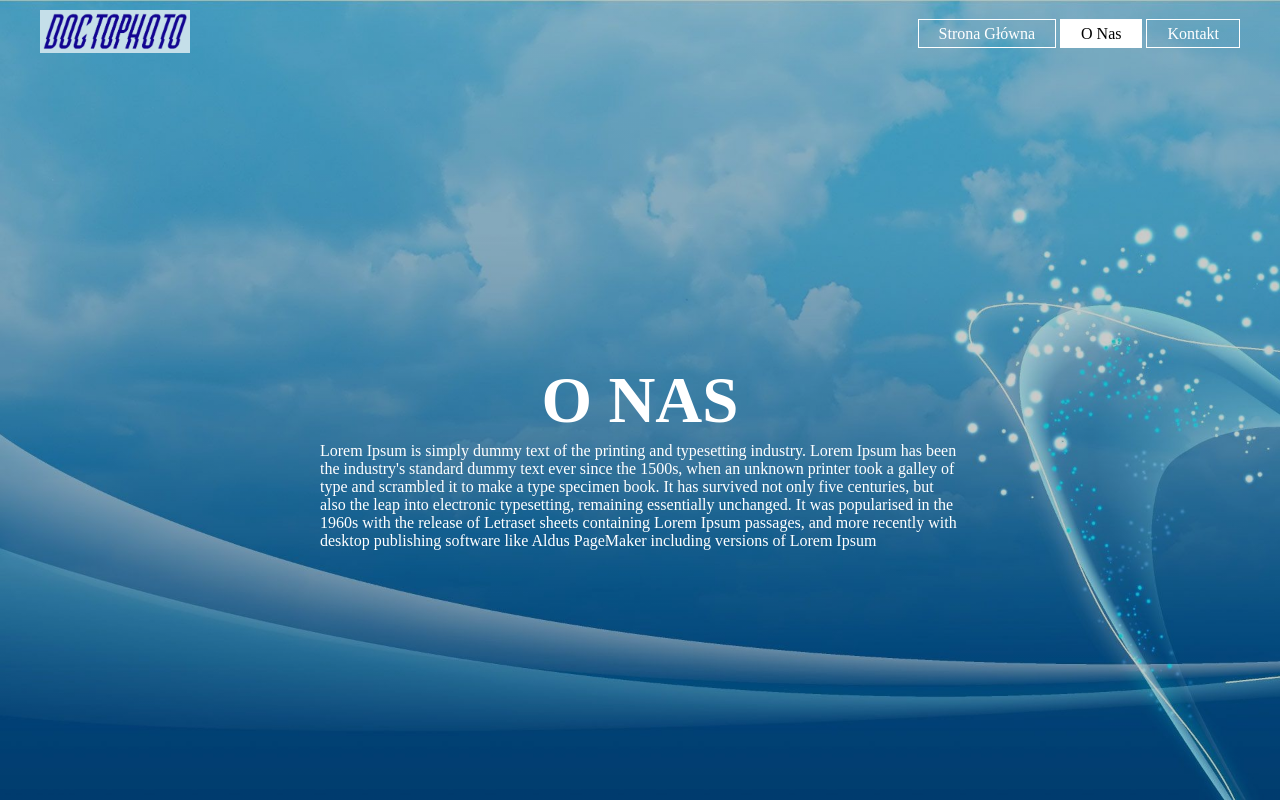
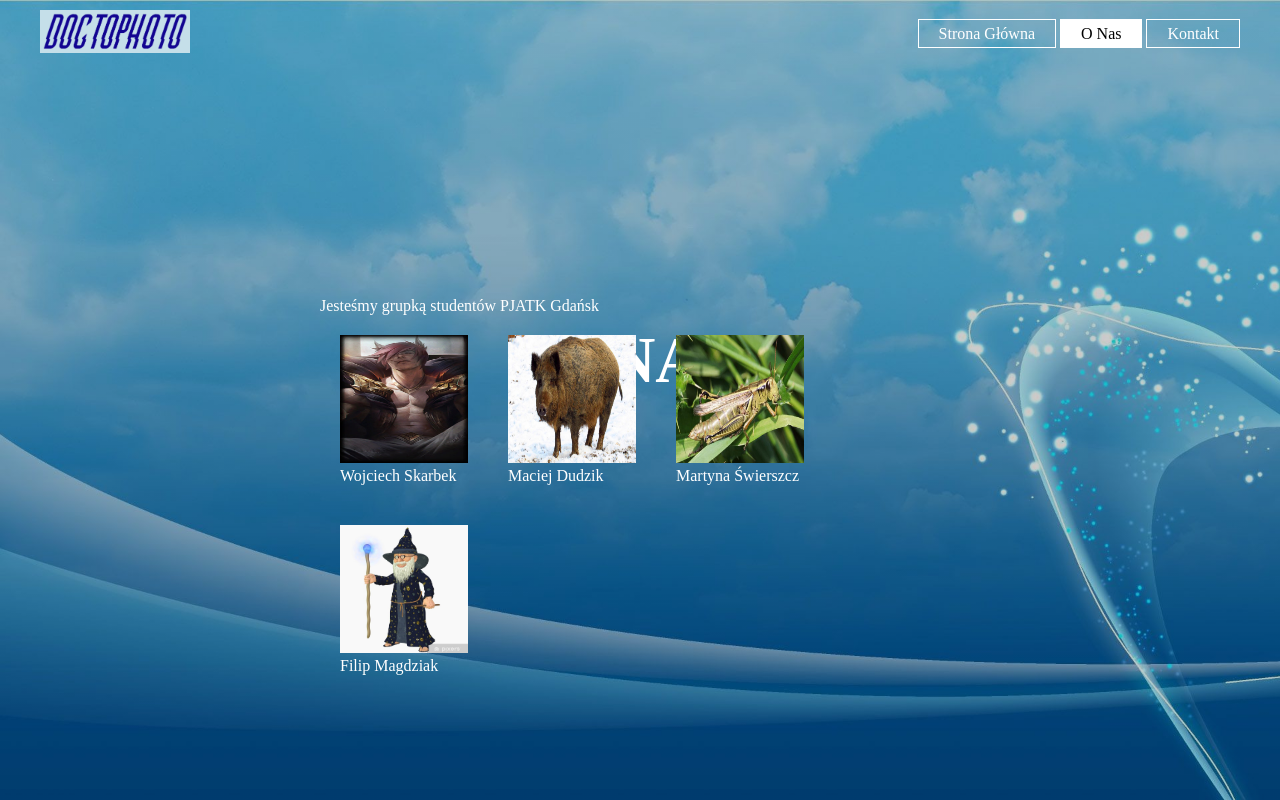
Before and after one commit to wskarbek/doctophoto, a Django app: page /dtp/about in a window 1280 px wide. Run offline with Django 3.2, Linux system fonts and the light colour scheme.

Commit message:
Edited about.html

```diff
--- a/dtp/static/dtp/style.css
+++ b/dtp/static/dtp/style.css
@@ -184,3 +184,22 @@ tr:hover{
     background-color: white;
     color: black;
 }
+
+.container .about .column{
+    float: left;
+    padding: 20px;
+    left: 50%;
+
+ }
+
+ .title2 {
+     position: absolute;
+     top: 45%;
+     left: 50%;
+     transform: translate(-50%,-50%);
+ }
+
+  .title2 h1{
+     color: #fff;
+     font-size: 65px;
+ }
--- a/dtp/templates/dtp/about.html
+++ b/dtp/templates/dtp/about.html
@@ -17,13 +17,40 @@
                 <li><a href="contact">Kontakt</a></li>
             </ul>
         </div>
-        <div class="title">
+        <div class="title2">
            <h1>O NAS</h1>
         </div>
         <div class="container">
             <div class="about" id="about">
-Lorem Ipsum is simply dummy text of the printing and typesetting industry. Lorem Ipsum has been the industry's standard dummy text ever since the 1500s, when an unknown printer took a galley of type and scrambled it to make a type specimen book. It has survived not only five centuries, but also the leap into electronic typesetting, remaining essentially unchanged. It was popularised in the 1960s with the release of Letraset sheets containing Lorem Ipsum passages, and more recently with desktop publishing software like Aldus PageMaker including versions of Lorem Ipsum
-            </div>
+                <div class="row">
+                    Jesteśmy grupką studentów PJATK Gdańsk
+                <br>
+                    <div class="column">
+                    <figure>
+                    <img src="{%  static 'dtp/images/Sett.jpg' %}" alt="Wojtek Skarbek" style="width:128px;height:128px;">
+                    <figcaption>Wojciech Skarbek</figcaption>
+                    </figure>
+                        </div>
+                <div class="column">
+                    <figure>
+                    <img src="{%  static 'dtp/images/dzik.jpg' %}" alt="Maciej Dudzik" style="width:128px;height:128px;">
+                    <figcaption>Maciej Dudzik</figcaption>
+                    </figure>
+                </div>
+                <div class="column">
+                    <figure>
+                    <img src="{%  static 'dtp/images/swierszcz.jpg' %}" alt="Martyna Świerszcz" style="width:128px;height:128px;">
+                    <figcaption>Martyna Świerszcz</figcaption>
+                    </figure>
+                </div>
+                <div class="column">
+                    <figure>
+                    <img src="{%  static 'dtp/images/mag.jpg' %}" alt="Filip Magdziak" style="width:128px;height:128px;">
+                    <figcaption>Filip Magdziak</figcaption>
+                    </figure>
+                </div>
+                </div>
+             </div>
         </div>
     </header>
 </body>
```
Also changed, not shown: dtp/static/dtp/images/Sett.jpg (added), dtp/static/dtp/images/dzik.jpg (added), dtp/static/dtp/images/mag.jpg (added), dtp/static/dtp/images/swierszcz.jpg (added).
